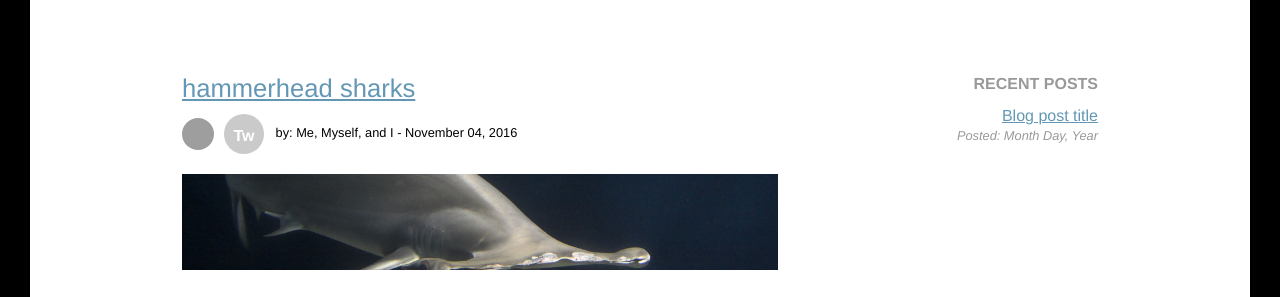
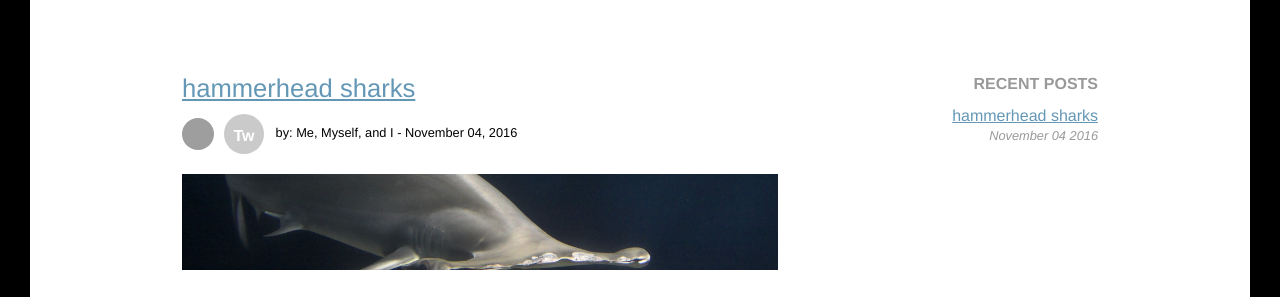
Before and after one commit to williamkohler/learn_enough_css, a Jekyll site: the page built from blog/index.html, in a window 1280 px wide and 900 px high. Shown: the part 248-545 px from the top of the window. Built offline with Jekyll 4.4.1, drawn with Linux system fonts in a browser that asks for light colours; grey boxes are pictures that could not be loaded.

Commit message:
Added 'recent' posts

```diff
--- a/blog/index.html
+++ b/blog/index.html
@@ -8,10 +8,12 @@
     <div class="col col-aside blog-recent">
       <h4>Recent Posts</h4>
       <ul class="blog-title-list">
+        {% for post in site.posts limit:5 %}
         <li>
-          <a href="">Blog post title</a>
-          <span>Posted: Month Day, Year</span>
+          <a href="{{ post.url }}"> {{ post.title }}</a>
+          <span>{{ post.date | date: '%B %d %Y' }}</span>
         </li>
+        {% endfor %}
       </ul>
     </div>
     <div class="col col-content blog-previews">
```
Also changed, not shown: 1 other file.
